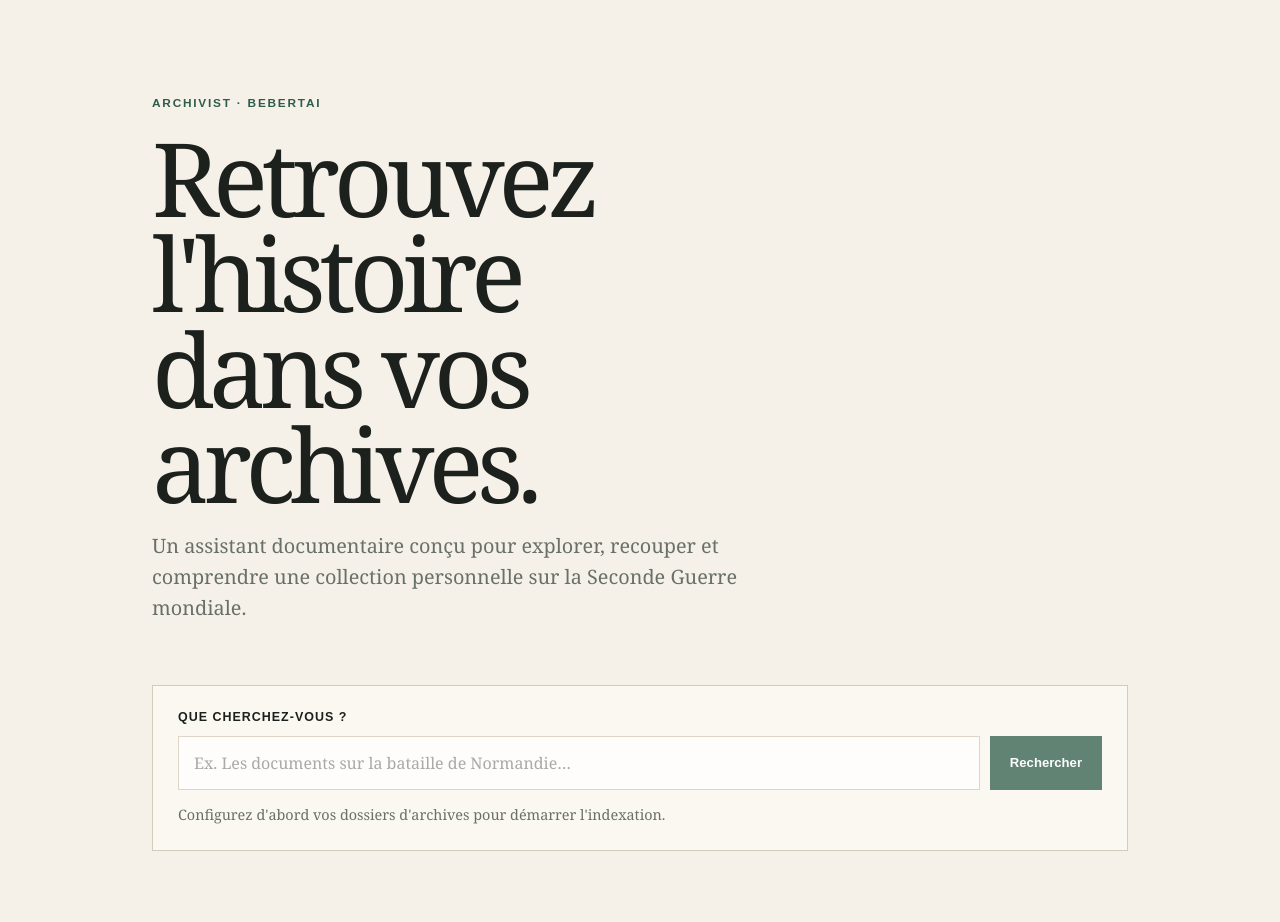
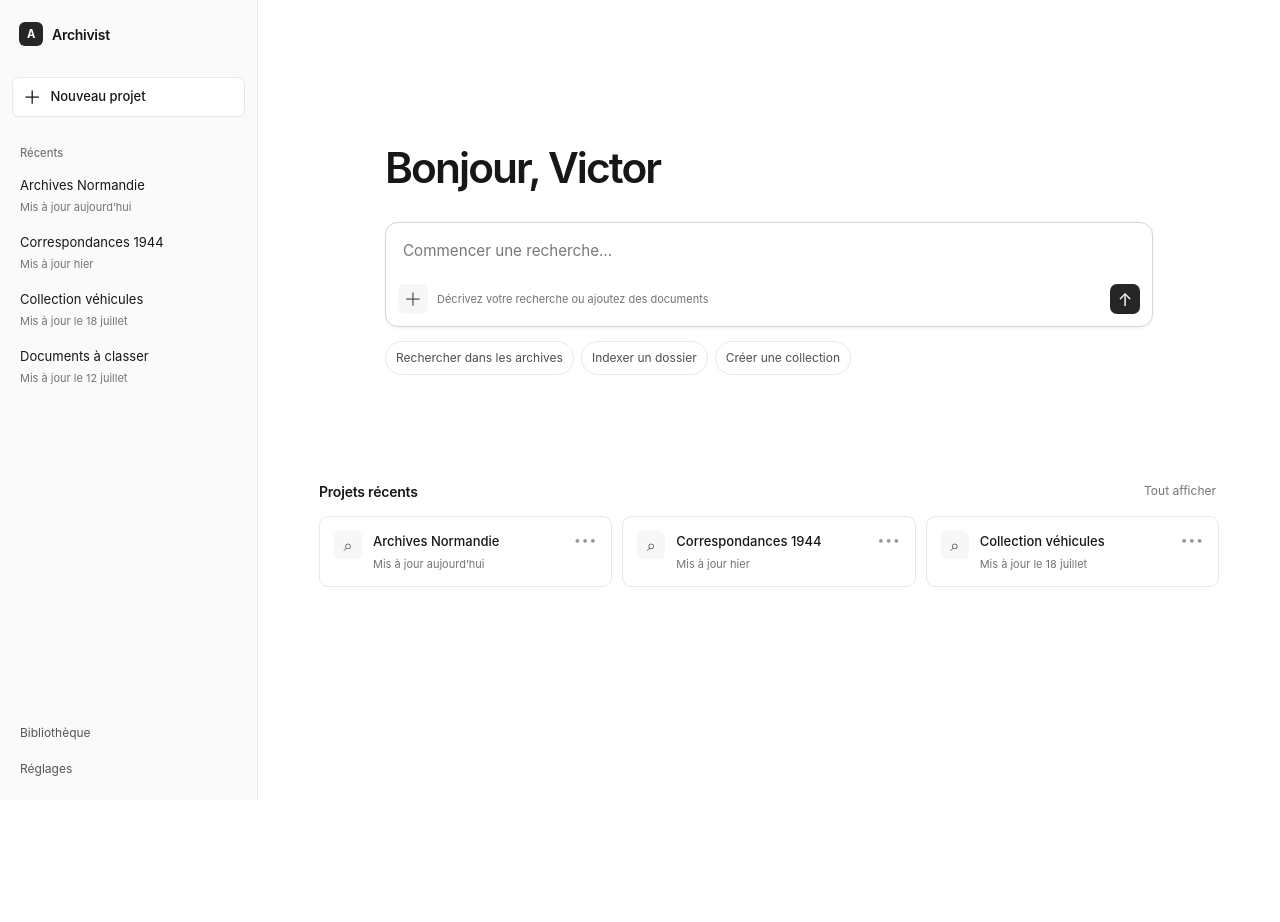
Before and after one commit to vbarrey/bebertAI, a Next.js app: page / in a window 1280 px wide. Shown: the top 922 px of the page. After the commit the page ends 800 px from the top, so only its background shows below. Built offline with nearby package versions, Linux system fonts and the light colour scheme.

Commit message:
feat: redesign workspace home

```diff
--- a/src/app/globals.css
+++ b/src/app/globals.css
@@ -1,26 +1,74 @@
 @import "tailwindcss";
 
-:root { --paper: #f5f1e8; --ink: #1c211d; --muted: #697068; --line: #d3cbbb; --accent: #2e5c4b; }
+:root { --foreground: #171717; --muted: #747474; --surface: #fff; --subtle: #f7f7f7; --sidebar: #fafafa; --border: #e8e8e8; --hover: #f0f0f0; --charcoal: #262626; }
 * { box-sizing: border-box; }
-body { margin: 0; color: var(--ink); background: var(--paper); font-family: Georgia, "Times New Roman", serif; }
-.shell { max-width: 1040px; min-height: 100vh; margin: auto; padding: 12vh 32px 40px; }
-header { max-width: 760px; }
-.eyebrow { color: var(--accent); font: 700 0.74rem/1.2 Arial, sans-serif; letter-spacing: 0.15em; }
-h1 { margin: 20px 0; font-size: clamp(3rem, 8vw, 6.5rem); line-height: .93; letter-spacing: -.06em; font-weight: 500; }
-.lede { max-width: 610px; font-size: 1.24rem; line-height: 1.55; color: var(--muted); }
-.search-card { margin-top: 62px; padding: 25px; border: 1px solid var(--line); background: #fbf8f2; }
-label { display: block; margin-bottom: 12px; font: 700 .78rem/1 Arial, sans-serif; letter-spacing: .08em; text-transform: uppercase; }
-.search-row { display: flex; gap: 10px; }
-input { flex: 1; min-width: 0; padding: 15px; border: 1px solid var(--line); background: white; font: 1rem Georgia, serif; }
-button { border: 0; padding: 0 20px; color: white; background: var(--accent); font: 700 .82rem Arial, sans-serif; }
-button:disabled, input:disabled { opacity: .75; cursor: not-allowed; }
-.search-card > p { margin: 14px 0 0; color: var(--muted); font-size: .9rem; }
-.principles { display: grid; grid-template-columns: repeat(3, 1fr); margin-top: 72px; border-top: 1px solid var(--line); }
-.principles article { padding: 22px 22px 0 0; border-right: 1px solid var(--line); }
-.principles article + article { padding-left: 22px; }
-.principles article:last-child { border: 0; }
-.principles span { color: var(--accent); font: 700 .75rem Arial, sans-serif; }
-h2 { margin: 42px 0 8px; font-size: 1.3rem; font-weight: 500; }
-.principles p, footer { color: var(--muted); line-height: 1.5; }
-footer { margin-top: 90px; font: .78rem Arial, sans-serif; }
-@media (max-width: 640px) { .shell { padding: 72px 20px 30px; } .search-row, .principles { display: block; } button { height: 48px; } .principles article, .principles article + article { padding: 22px 0; border-right: 0; border-bottom: 1px solid var(--line); } }
+html, body { min-height: 100%; background: var(--surface); }
+body { margin: 0; color: var(--foreground); font-family: Inter, ui-sans-serif, system-ui, -apple-system, BlinkMacSystemFont, "Segoe UI", sans-serif; -webkit-font-smoothing: antialiased; text-rendering: optimizeLegibility; }
+button, textarea { font: inherit; }
+button { cursor: pointer; }
+
+.workspace { display: grid; grid-template-columns: 258px minmax(0, 1fr); min-height: 100vh; }
+.sidebar { display: flex; position: fixed; inset: 0 auto 0 0; width: 258px; flex-direction: column; padding: 18px 12px 14px; border-right: 1px solid var(--border); background: var(--sidebar); }
+.brand { display: inline-flex; align-items: center; gap: 9px; padding: 4px 7px; color: var(--foreground); font-size: .875rem; font-weight: 600; letter-spacing: -.02em; text-decoration: none; }
+.archive-mark { display: grid; width: 24px; height: 24px; place-items: center; border-radius: 6px; color: white; background: var(--charcoal); font-size: .7rem; font-weight: 700; }
+.new-project { display: flex; align-items: center; gap: 9px; width: 100%; margin-top: 27px; padding: 9px 10px; border: 1px solid var(--border); border-radius: 7px; color: var(--foreground); background: var(--surface); font-size: .8125rem; font-weight: 500; text-align: left; box-shadow: 0 1px 1px rgb(0 0 0 / 2%); }
+.new-project:hover { background: var(--subtle); }
+.new-project span { font-size: 1.15rem; font-weight: 300; line-height: 1; }
+.project-navigation { margin-top: 28px; }
+.project-navigation > p { margin: 0 0 7px; padding: 0 8px; color: var(--muted); font-size: .7rem; font-weight: 500; }
+.project-navigation ul { margin: 0; padding: 0; list-style: none; }
+.project-navigation li + li { margin-top: 2px; }
+.project-link { display: flex; width: 100%; flex-direction: column; align-items: flex-start; gap: 3px; overflow: hidden; padding: 8px; border: 0; border-radius: 6px; color: var(--foreground); background: transparent; text-align: left; }
+.project-link:hover { background: var(--hover); }
+.project-link span, .project-link small { overflow: hidden; max-width: 100%; white-space: nowrap; text-overflow: ellipsis; }
+.project-link span { font-size: .8125rem; }
+.project-link small { color: var(--muted); font-size: .6875rem; }
+.sidebar-bottom { display: grid; gap: 2px; margin-top: auto; }
+.sidebar-bottom button { padding: 8px; border: 0; border-radius: 6px; color: #555; background: transparent; font-size: .75rem; text-align: left; }
+.sidebar-bottom button:hover { color: var(--foreground); background: var(--hover); }
+
+.main-panel { grid-column: 2; min-width: 0; padding: 0 48px; }
+.mobile-header { display: none; }
+.starter { width: min(100%, 768px); margin: 0 auto; padding-top: clamp(110px, 18vh, 188px); }
+h1 { margin: 0 0 31px; font-size: clamp(1.9rem, 3.6vw, 2.65rem); font-weight: 600; letter-spacing: -.045em; line-height: 1.12; }
+.composer { padding: 12px; border: 1px solid #d6d6d6; border-radius: 13px; background: var(--surface); box-shadow: 0 1px 3px rgb(0 0 0 / 6%); }
+.composer:focus-within { border-color: #ababab; box-shadow: 0 1px 4px rgb(0 0 0 / 9%); }
+.composer textarea { display: block; width: 100%; min-height: 49px; resize: none; padding: 5px 5px 10px; border: 0; outline: 0; color: var(--foreground); background: transparent; font-size: .95rem; line-height: 1.5; }
+.composer textarea::placeholder { color: #777; }
+.composer-actions { display: flex; align-items: center; gap: 9px; min-height: 30px; }
+.composer-actions > span { overflow: hidden; flex: 1; color: var(--muted); font-size: .6875rem; white-space: nowrap; text-overflow: ellipsis; }
+.attach-button, .send-button { display: grid; width: 30px; height: 30px; place-items: center; border: 0; border-radius: 7px; }
+.attach-button { color: #555; background: var(--subtle); font-size: 1.15rem; font-weight: 300; }
+.attach-button:hover { background: #e9e9e9; }
+.send-button { color: white; background: var(--charcoal); font-size: 1.1rem; line-height: 1; }
+.send-button:hover { background: #000; }
+.quick-actions { display: flex; flex-wrap: wrap; gap: 7px; margin-top: 14px; }
+.quick-actions button { border: 1px solid var(--border); border-radius: 999px; padding: 7px 10px; color: #4e4e4e; background: var(--surface); font-size: .75rem; }
+.quick-actions button:hover { background: var(--subtle); border-color: #d3d3d3; }
+
+.recent-projects { width: min(100%, 900px); margin: 104px auto 30px; }
+.section-heading { display: flex; align-items: center; justify-content: space-between; margin-bottom: 13px; }
+.section-heading h2 { margin: 0; font-size: .875rem; font-weight: 600; letter-spacing: -.015em; }
+.section-heading button { border: 0; padding: 3px; color: var(--muted); background: transparent; font-size: .75rem; }
+.section-heading button:hover { color: var(--foreground); }
+.project-grid { display: grid; grid-template-columns: repeat(3, 1fr); gap: 10px; }
+.project-card { display: flex; min-width: 0; align-items: flex-start; gap: 11px; padding: 14px; border: 1px solid var(--border); border-radius: 9px; color: var(--foreground); background: var(--surface); text-align: left; }
+.project-card:hover { border-color: #d4d4d4; background: #fcfcfc; }
+.project-icon { display: grid; width: 28px; height: 28px; flex: 0 0 auto; place-items: center; border-radius: 6px; color: #555; background: var(--subtle); font-size: 1rem; }
+.card-content { display: grid; min-width: 0; gap: 4px; padding-top: 1px; }
+.card-content strong, .card-content small { overflow: hidden; white-space: nowrap; text-overflow: ellipsis; }
+.card-content strong { font-size: .8125rem; font-weight: 500; }
+.card-content small { color: var(--muted); font-size: .6875rem; }
+.more { margin-left: auto; color: #969696; font-size: .75rem; letter-spacing: 1px; }
+
+@media (max-width: 760px) {
+  .workspace { display: block; }
+  .sidebar { display: none; }
+  .main-panel { padding: 0 20px; }
+  .mobile-header { display: flex; align-items: center; justify-content: space-between; height: 61px; border-bottom: 1px solid var(--border); }
+  .mobile-header .brand { padding-left: 0; }
+  .mobile-header > button { display: grid; width: 30px; height: 30px; place-items: center; border: 0; border-radius: 6px; color: #444; background: var(--subtle); font-size: 1.1rem; }
+  .starter { padding-top: 86px; }
+  .recent-projects { margin-top: 76px; }
+  .project-grid { grid-template-columns: 1fr; }
+}
--- a/src/app/page.tsx
+++ b/src/app/page.tsx
@@ -1,38 +1,87 @@
-const principles = [
-  ["Recherche ancrée", "Chaque réponse part des documents de la collection."],
-  ["Sources visibles", "Les références, extraits et fichiers restent accessibles."],
-  ["Local par nature", "Les archives et l'historique restent sous votre contrôle."],
+const recentProjects = [
+  { title: "Archives Normandie", meta: "Mis à jour aujourd’hui" },
+  { title: "Correspondances 1944", meta: "Mis à jour hier" },
+  { title: "Collection véhicules", meta: "Mis à jour le 18 juillet" },
+  { title: "Documents à classer", meta: "Mis à jour le 12 juillet" },
 ];
+
+function ArchiveMark() {
+  return <span className="archive-mark" aria-hidden="true">A</span>;
+}
 
 export default function Home() {
   return (
-    <main className="shell">
-      <header>
-        <p className="eyebrow">ARCHIVIST · BEBERTAI</p>
-        <h1>Retrouvez l&apos;histoire<br />dans vos archives.</h1>
-        <p className="lede">Un assistant documentaire conçu pour explorer, recouper et comprendre une collection personnelle sur la Seconde Guerre mondiale.</p>
-      </header>
+    <main className="workspace">
+      <aside className="sidebar">
+        <a className="brand" href="#accueil" aria-label="Archivist BebertAI, accueil">
+          <ArchiveMark />
+          <span>Archivist</span>
+        </a>
 
-      <section className="search-card" aria-label="Recherche documentaire">
-        <label htmlFor="question">Que cherchez-vous ?</label>
-        <div className="search-row">
-          <input id="question" placeholder="Ex. Les documents sur la bataille de Normandie…" disabled />
-          <button disabled>Rechercher</button>
+        <button className="new-project" type="button">
+          <span aria-hidden="true">＋</span>
+          Nouveau projet
+        </button>
+
+        <nav className="project-navigation" aria-label="Projets récents">
+          <p>Récents</p>
+          <ul>
+            {recentProjects.map((project) => (
+              <li key={project.title}>
+                <button className="project-link" type="button">
+                  <span>{project.title}</span>
+                  <small>{project.meta}</small>
+                </button>
+              </li>
+            ))}
+          </ul>
+        </nav>
+
+        <div className="sidebar-bottom">
+          <button type="button">Bibliothèque</button>
+          <button type="button">Réglages</button>
         </div>
-        <p>Configurez d&apos;abord vos dossiers d&apos;archives pour démarrer l&apos;indexation.</p>
+      </aside>
+
+      <section className="main-panel" id="accueil">
+        <header className="mobile-header">
+          <a className="brand" href="#accueil"><ArchiveMark /><span>Archivist</span></a>
+          <button type="button" aria-label="Créer un projet">＋</button>
+        </header>
+
+        <div className="starter">
+          <h1>Bonjour, Victor</h1>
+          <form className="composer" action="#" aria-label="Créer un projet">
+            <textarea id="project-prompt" name="project-prompt" placeholder="Commencer une recherche…" rows={1} />
+            <div className="composer-actions">
+              <button className="attach-button" type="button" aria-label="Ajouter des documents">＋</button>
+              <span>Décrivez votre recherche ou ajoutez des documents</span>
+              <button className="send-button" type="submit" aria-label="Créer le projet">↑</button>
+            </div>
+          </form>
+          <div className="quick-actions" aria-label="Démarrages rapides">
+            <button type="button">Rechercher dans les archives</button>
+            <button type="button">Indexer un dossier</button>
+            <button type="button">Créer une collection</button>
+          </div>
+        </div>
+
+        <section className="recent-projects" aria-labelledby="recent-heading">
+          <div className="section-heading">
+            <h2 id="recent-heading">Projets récents</h2>
+            <button type="button">Tout afficher</button>
+          </div>
+          <div className="project-grid">
+            {recentProjects.slice(0, 3).map((project) => (
+              <button className="project-card" type="button" key={project.title}>
+                <span className="project-icon" aria-hidden="true">⌕</span>
+                <span className="card-content"><strong>{project.title}</strong><small>{project.meta}</small></span>
+                <span className="more" aria-hidden="true">•••</span>
+              </button>
+            ))}
+          </div>
+        </section>
       </section>
-
-      <section className="principles">
-        {principles.map(([title, description], index) => (
-          <article key={title}>
-            <span>0{index + 1}</span>
-            <h2>{title}</h2>
-            <p>{description}</p>
-          </article>
-        ))}
-      </section>
-
-      <footer>Version fondatrice · Le moteur de recherche documentaire avant tout.</footer>
     </main>
   );
 }
```
